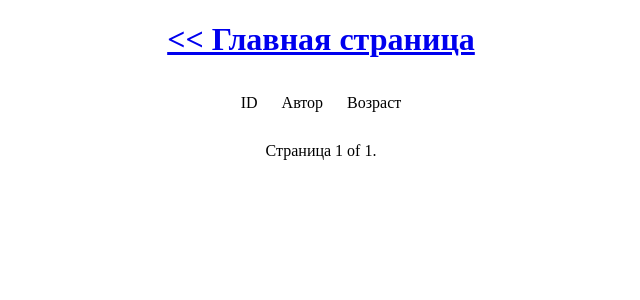
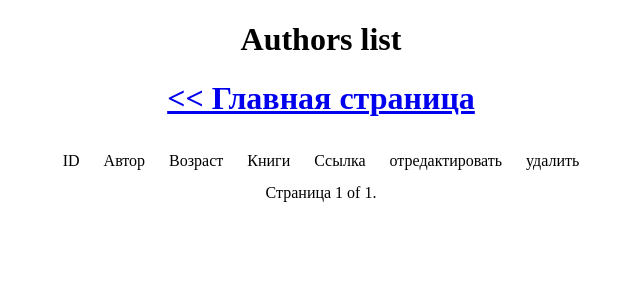
Before and after one commit to almel2/dz11, a Django app: page /authors_list/ in a window 1280 px wide. Shown: the top 300 px of the page, without its empty margins (319-959 px from the left). Run offline with Django 3.2, Linux system fonts and the light colour scheme; data that the repository does not hold is empty.

Commit message:
add CECHES

```diff
--- a/polls/management/commands/createdata.py
+++ b/polls/management/commands/createdata.py
@@ -23,13 +23,13 @@ class Command(BaseCommand):
         author_ids = Author.objects.values_list("id", flat=True)
 
         pub_list = []
-        for i in range(100):
+        for i in range(1000):
             pub_list.append(Publisher(name=faker.company()))
         Publisher.objects.bulk_create(pub_list)
         publishers_ids = Publisher.objects.values_list("id", flat=True)
 
         books_lsit = []
-        for i in range(100):
+        for i in range(1000):
             books_lsit.append(
                 Book(
                     name=faker.text(max_nb_chars=15),
@@ -48,7 +48,7 @@ class Command(BaseCommand):
             book.authors.add(*book_auth_ids)
 
         store_list = []
-        for i in range(100):
+        for i in range(1000):
             store_list.append(Store(name=faker.company()))
         Store.objects.bulk_create(store_list)
 
--- a/polls/models.py
+++ b/polls/models.py
@@ -39,5 +39,7 @@ class Store(models.Model):
     name = models.CharField(max_length=300)
     books = models.ManyToManyField(Book)
 
+
+
     def __str__(self):
         return f"{self.name}"
--- a/polls/templates/base.html
+++ b/polls/templates/base.html
@@ -5,6 +5,8 @@
     <title>{% block title %}{% endblock %}</title>
 </head>
 <body>
-{% block content %}{% endblock %}
+{% block content %}
+
+{% endblock %}
 </body>
 </html>
--- a/polls/templates/polls/authors_class.html
+++ b/polls/templates/polls/authors_class.html
@@ -3,27 +3,33 @@
 {% block title %}Авторы{% endblock %}
 
 {% block content %}
+    <h1 align="center">Authors list</h1>
     <h1 align="center"><a href="{% url 'home' %}"><< Главная страница</a></h1>
-    <table align="center"  cellspacing="4px" cellpadding="10px">
-               <tr>
+    <table align="center" cellspacing="4px" cellpadding="10px">
+        <tr>
             <td>ID</td>
             <td align="center">Автор</td>
             <td>Возраст</td>
+            <td>Книги</td>
+            <td>Ссылка</td>
+            <td>отредактировать</td>
+            <td>удалить</td>
 
 
         </tr>
-        {% for instance in object_list %}
+        {% for i in object_list %}
             <tr>
-                <td>{{ instance.id }}</td>
-                <td>{{ instance.name  }}</td>
-                <td align="center">{{ instance.book_set.count  }}</td>
-
-
+                <td>{{ i.id }}</td>
+                <td>{{ i.name }}</td>
+                <td>{{ i.age }}</td>
+                <td align="center">{{ i.book_set.count }}</td>
+                <td><a href="{% url 'authors_detail' pk=i.id %}">подробнее</a></td>
+                <td><a href="{% url 'author-update' pk=i.id %}">отредактировать</a></td>
+                <td><a href="{% url 'author-delete' pk=i.id %}">удалить</a></td>
             </tr>
         {% endfor %}
     </table>
-    <p></p>
-<div align="center" class="pagination">
+    <div align="center" class="pagination">
     <span class="step-links">
         {% if page_obj.has_previous %}
             <a href="?page=1">&laquo; первая &laquo;</a>
@@ -39,5 +45,5 @@
             <a href="?page={{ page_obj.paginator.num_pages }}">последняя &raquo;</a>
         {% endif %}
     </span>
-</div>
+    </div>
 {% endblock %}
--- a/polls/templates/polls/home_list.html
+++ b/polls/templates/polls/home_list.html
@@ -12,7 +12,8 @@
             <li><h1><a href="{% url 'store' %}">Поставшики</a></h1></li>
 
             <li><h1><a href="{% url 'author-add' %}">Добавить автора</a></h1></li>
-            <li><h1><a href="{% url 'authors-list' %}">Список авторов</a></h1></li>
+            <li><h1><a href="{% url 'authors-list' %}">Список авторов(Class based views)</a></h1></li>
+            <li><h1><a href="{% url 'store-list' %}">Список издателей(Class based views)</a></h1></li>
         </ul>
     </div>
 {% endblock %}
--- a/polls/templates/polls/store_detail.html
+++ b/polls/templates/polls/store_detail.html
@@ -3,7 +3,7 @@
 {% block title %}Издатель {{ pk.name }}{% endblock %}
 
 {% block content %}
-    <h1 align="center"><a href="{% url 'book' %}"> << Вернутся</a></h1>
+    <h1 align="center"><a href="{% url 'store-list' %}"> << Вернутся</a></h1>
     <table align="center" cellpadding="2">
         <tr>
             <td>Издатель</td>
--- a/polls/urls.py
+++ b/polls/urls.py
@@ -3,7 +3,7 @@ from django.views.decorators.cache import cache_page
 
 from polls import views
 from polls.views import authordetail, authorslist, index, bookdetail, booklist, publisherdetail, publisherlist, \
-    storegetail, storelist, AuthorCreate, AuthorUpdate, AuthorDelete, AuthorListView
+    storegetail, storelist, AuthorCreate, AuthorUpdate, AuthorDelete, AuthorListView, StoreListView
 
 urlpatterns = [
     path("", index, name='home'),
@@ -23,5 +23,6 @@ urlpatterns = [
     path('author/<int:pk>/', AuthorUpdate.as_view(), name='author-update'),
     path('author/<int:pk>/delete/', AuthorDelete.as_view(), name='author-delete'),
 
-    path('authors_list/', cache_page(60)(AuthorListView.as_view()), name='authors-list'),
+    path('authors_list/', cache_page(10)(AuthorListView.as_view()), name='authors-list'),
+    path('store_list/', cache_page(10)(StoreListView.as_view()), name='store-list')
 ]
--- a/polls/views.py
+++ b/polls/views.py
@@ -1,10 +1,12 @@
 from django.contrib.auth.mixins import LoginRequiredMixin
+from django.db.models import Count
 from django.shortcuts import render
 from django.urls import reverse, reverse_lazy
+from django.views.decorators.cache import cache_page
 from django.views.generic import ListView, CreateView, UpdateView, DeleteView
 
-from polls.models import  Author, Book, Publisher, Store
 
+from polls.models import Author, Book, Publisher, Store
 
 
 def index(request):
@@ -43,7 +45,7 @@ def publisherdetail(request, pk):
     pk = Publisher.objects.prefetch_related('book_set').get(pk=pk)
     return render(request, 'polls/publisher_detail.html', context={'pk': pk})
 
-
+@cache_page(20)
 def storelist(request):
     store_query = Store.objects.prefetch_related('books').all()
     return render(request, "polls/store_list.html",
@@ -53,8 +55,6 @@ def storelist(request):
 def storegetail(request, pk):
     pk = Store.objects.prefetch_related('books').get(pk=pk)
     return render(request, 'polls/store_detail.html', context={'pk': pk})
-
-
 
 
 class AuthorCreate(LoginRequiredMixin, CreateView):
@@ -74,8 +74,22 @@ class AuthorDelete(LoginRequiredMixin, DeleteView):
     success_url = reverse_lazy('author')
     login_url = '/admin/'
 
+
 class AuthorListView(ListView):
     model = Author
     template_name = "polls/authors_class.html"
     queryset = Author.objects.prefetch_related('book_set').all()
-    paginate_by = 13
+    paginate_by = 100
+
+
+class StoreListView(ListView):
+    model = Store
+    template_name = "polls/store_class.html"
+    queryset = Store.objects.all().annotate(num=Count('books')).order_by('pk')
+    paginate_by = 500
+
+    def get_context_data(self, *args, **kwargs):
+        q = Store.objects.all().aggregate(Count('id'))
+        contex = super().get_context_data()
+        contex['q'] = q
+        return contex
```
Also changed, not shown: dz11/settings.py (+10 -0 lines), polls/templates/polls/authors_list.html (+5 -5 lines), polls/templates/polls/book_list.html (+4 -7 lines), polls/templates/polls/store_class.html (added, +37 -0 lines).
